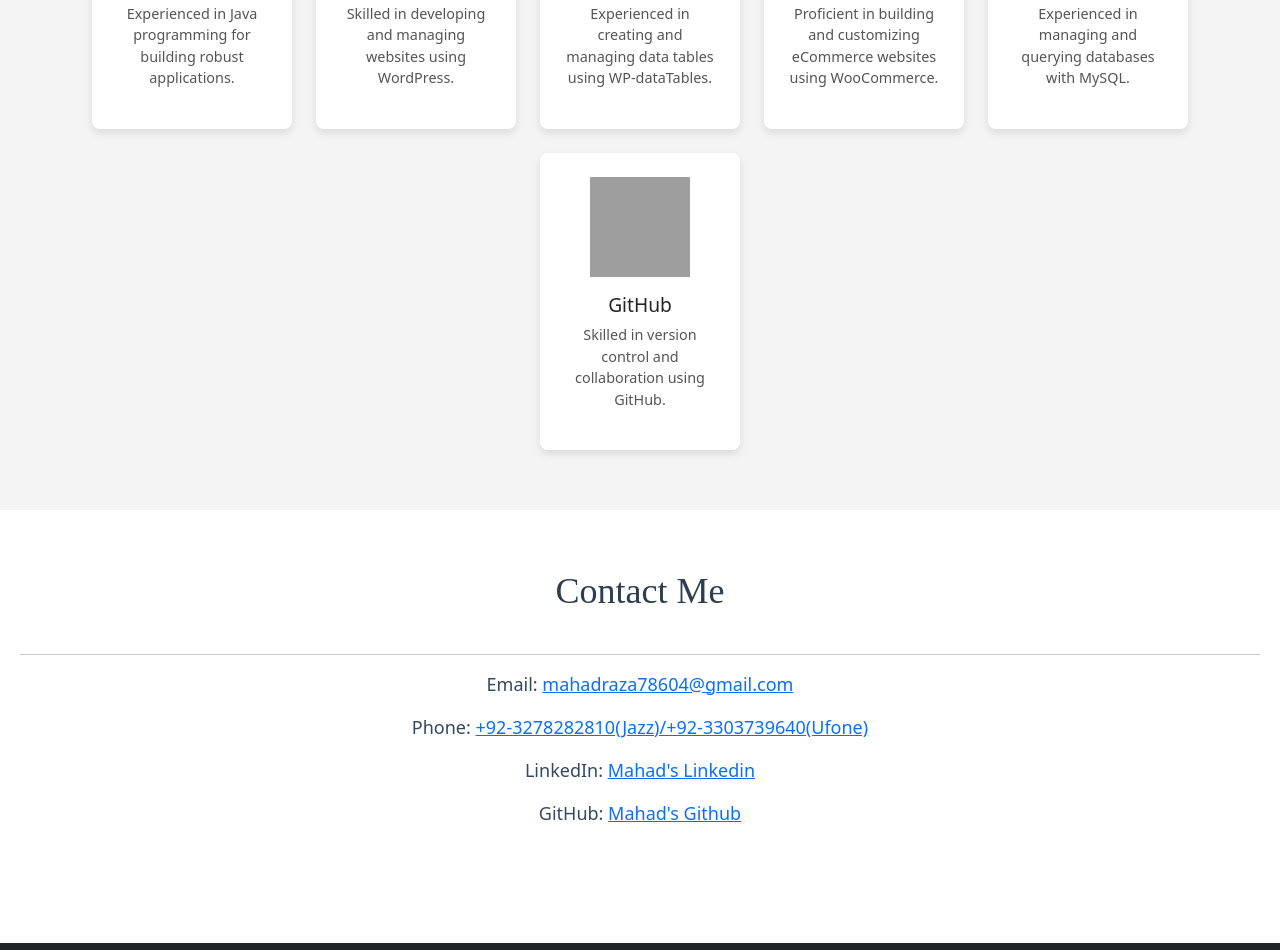
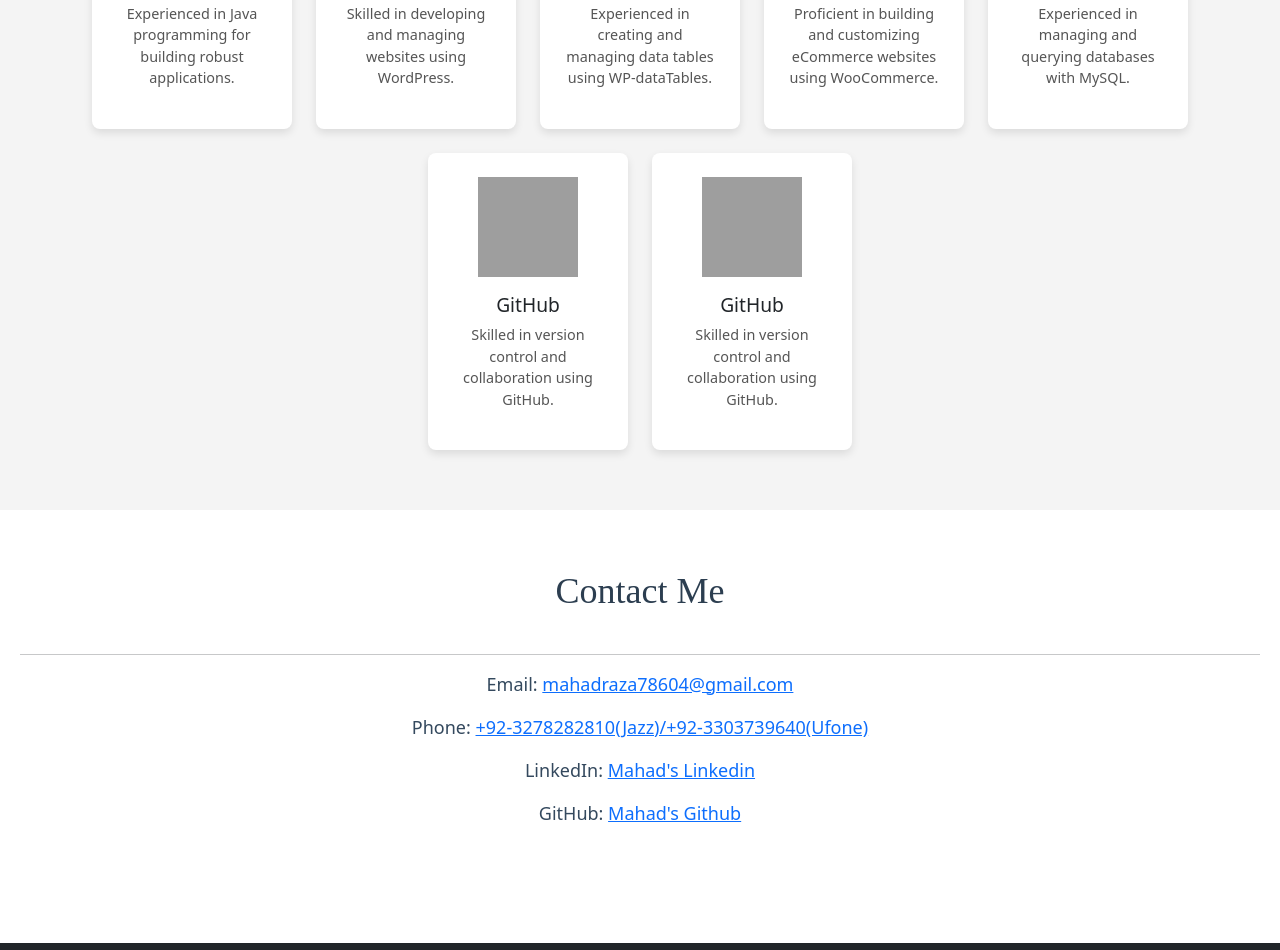
Before and after one commit to MahadRazaKhan/Mahad-s-Portfolio, a plain HTML site: page index.html in a window 1280 px wide. Shown: the part 3377-4327 px from the top of the page. Drawn offline with nearby package versions, Linux system fonts and the light colour scheme; grey boxes are pictures that could not be loaded.

Commit message:
Update index.html

```diff
--- a/index.html
+++ b/index.html
@@ -190,6 +190,11 @@
                 <h3>GitHub</h3>
                 <p>Skilled in version control and collaboration using GitHub.</p>
             </div>
+            <div class="skill-item">
+                <img src="https://encrypted-tbn0.gstatic.com/images?q=tbn:ANd9GcSPQrVFvoSObvpalOkOe7l24pzWpnY9BctpHg&s" alt="GitHub">
+                <h3>GitHub</h3>
+                <p>Skilled in version control and collaboration using GitHub.</p>
+            </div>
         </div>
     </section>
     <!-- Contact Section -->
```
